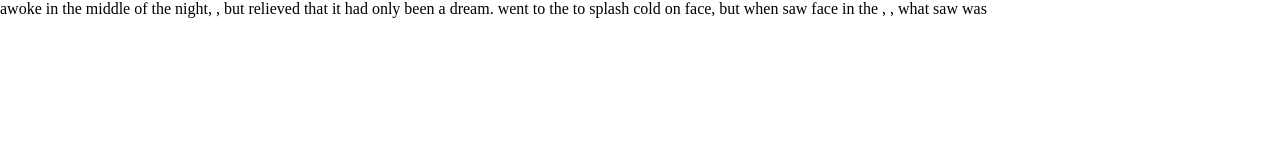
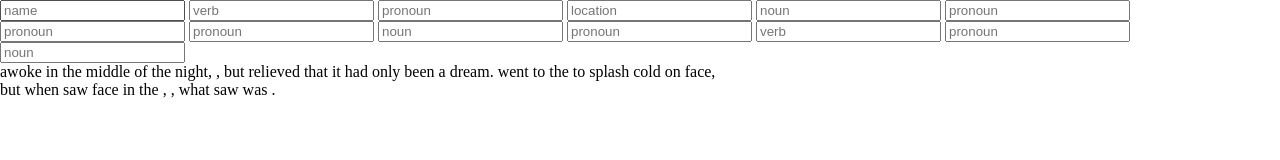
Before and after one commit to james-demiraiakian/lab-05-madlibs, a plain HTML site: page index.html in a window 1280 px wide. Drawn offline with Linux system fonts and the light colour scheme.

Commit message:
added input fields for mad lib

```diff
--- a/index.html
+++ b/index.html
@@ -13,14 +13,32 @@
 </head>
 
 <body>
+   <div id="inputs">
+    <input id="name-field" name="name-field"  type="text" placeholder="name">
+    <input id="verb-field" name="verb-field"  type="text" placeholder="verb">
+    <input id="pronoun-field" name="pronoun-field"  type="text" placeholder="pronoun">
+    <input id="loca-field" name="loca-field"  type="text" placeholder="location">
+    <input id="noun-field" name="noun-field"  type="text" placeholder="noun">
+    <input id="pronoun2-field" name="pronoun2-field"  type="text" placeholder="pronoun">
+    <input id="pronoun3-field" name="pronoun3-field"  type="text" placeholder="pronoun">
+    <input id="pronoun4-field" name="pronoun4-field"  type="text" placeholder="pronoun">
+    <input id="noun2-field" name="noun2-field"  type="text" placeholder="noun">
+    <input id="pronoun5-field" name="pronoun5-field"  type="text" placeholder="pronoun">
+    <input id="verb2-field" name="verb2-field"  type="text" placeholder="verb">
+    <input id="pronoun6-field" name="pronoun6-field"  type="text" placeholder="pronoun">
+    <input id="noun3-field" name="noun3-field"  type="text" placeholder="noun">
+
+     </div>
+
+
 
    <div>
 
        <span id="name"></span>  awoke in the middle of the night,
          <span id="verb" ></span> , but relieved that it had only been a dream.
-         <span id="pronoun"></span> went to the <span id="location"></span> to splash cold <span id="noun"></span> on <span id="pronoun2"></span> face,
-          but when <span id="pronoun3"></span> saw <span id="pronoun4"></span> face in the <span id="noun2"></span>, <span id="pronoun5"></span> <span id="verb"></span>,
-           what <span id="pronoun6"></span> saw was <span id="noun3"></span>
+         <span id="pronoun"></span> went to the <span id="location"></span> to splash cold <span id="noun"></span> on <span id="pronoun2"></span> face, <br>
+          but when <span id="pronoun3"></span> saw <span id="pronoun4"></span> face in the <span id="noun2"></span>, <span id="pronoun5"></span> <span id="verb2"></span>,
+           what <span id="pronoun6"></span> saw was <span id="noun3"></span>.
 
    </div>
 
```
